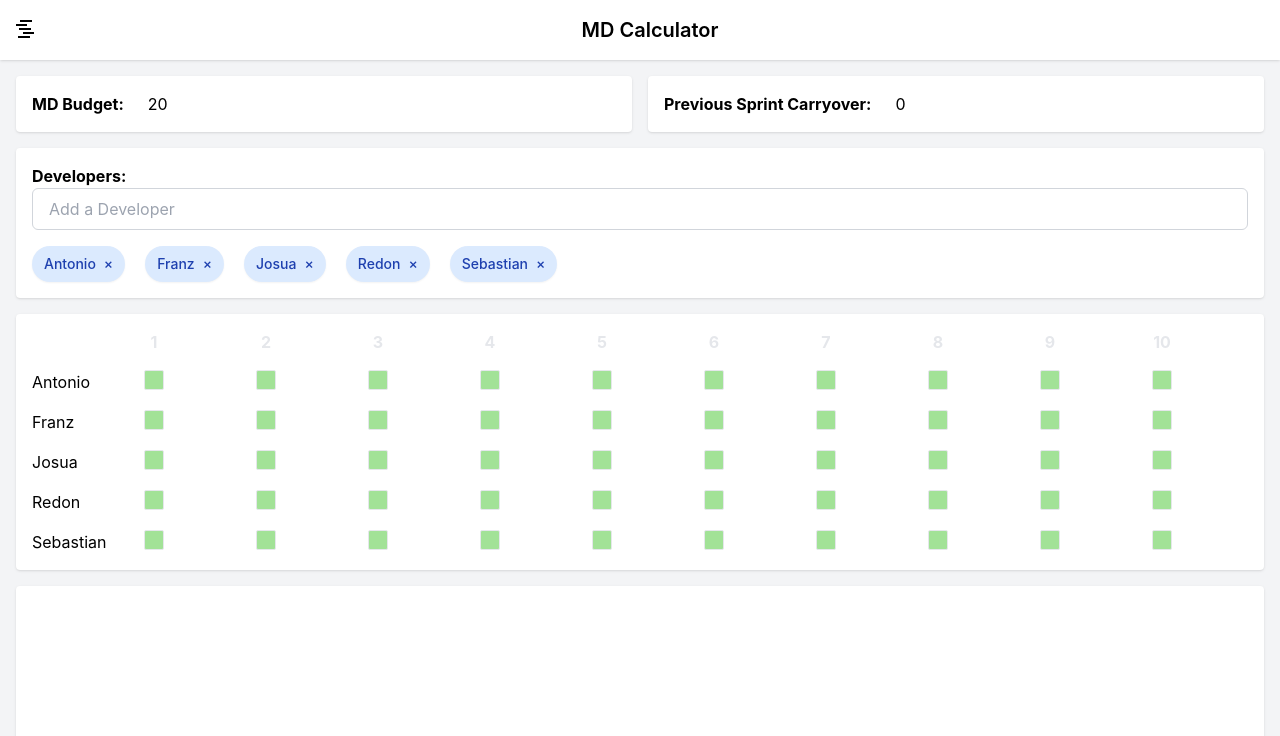
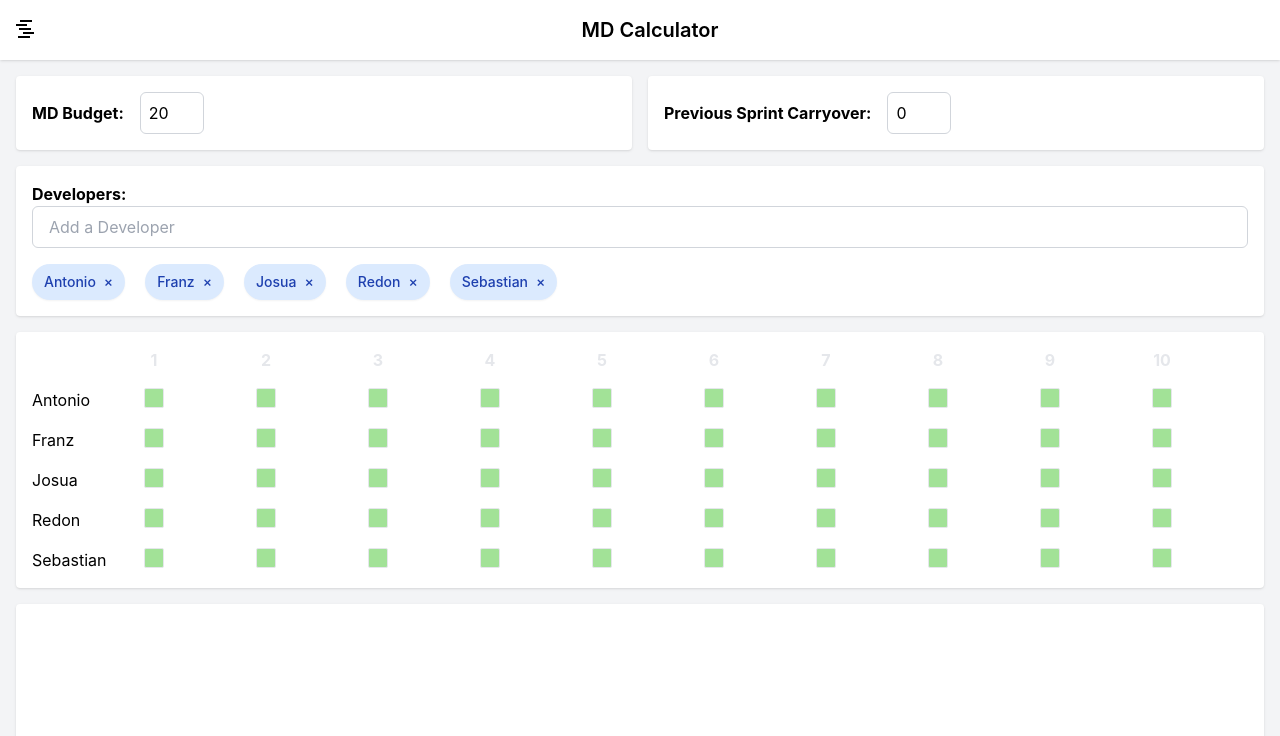
Before and after one commit to styla/md-calculator, a React (Create React App) app: page / in a window 1280 px wide. Shown: the top 736 px of the page. Built offline with nearby package versions, Linux system fonts and the light colour scheme.

Commit message:
more visible input borders

```diff
--- a/src/App.tsx
+++ b/src/App.tsx
@@ -92,13 +92,13 @@
           <div className="w-1/2 bg-white p-4 shadow rounded">
             <fieldset>
               <label className='font-bold'>MD Budget:</label>
-              <input type="number" className='ml-4 pl-2' value={ mdBudget } onChange={handleMdBudgetChange} />
+              <input type="number" className='ml-4 pl-2 border border-gray-300 rounded-md px-4 py-2 w-16' value={ mdBudget } onChange={handleMdBudgetChange} />
             </fieldset>
           </div>
           <div className="w-1/2 bg-white p-4 shadow rounded">
             <fieldset>
               <label className='font-bold'>Previous Sprint Carryover:</label>
-              <input type="number" className='ml-4 pl-2' value={ carryOver } onChange={handleCarryoverChange} />
+              <input type="number" className='ml-4 pl-2 border border-gray-300 rounded-md px-4 py-2 w-16' value={ carryOver } onChange={handleCarryoverChange} />
             </fieldset>
           </div>
         </div>
--- a/src/index.css
+++ b/src/index.css
@@ -10,6 +10,7 @@
     sans-serif;
   -webkit-font-smoothing: antialiased;
   -moz-osx-font-smoothing: grayscale;
+  background-color: #A9C9FF;
 }
 
 code {
```
